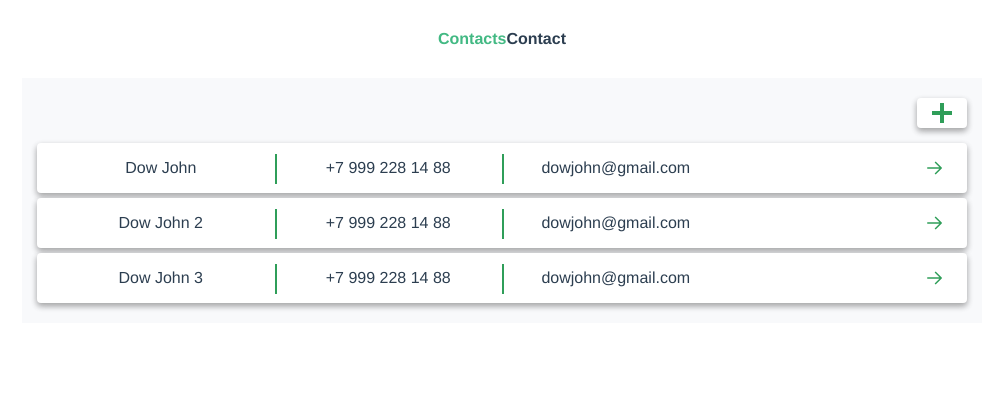
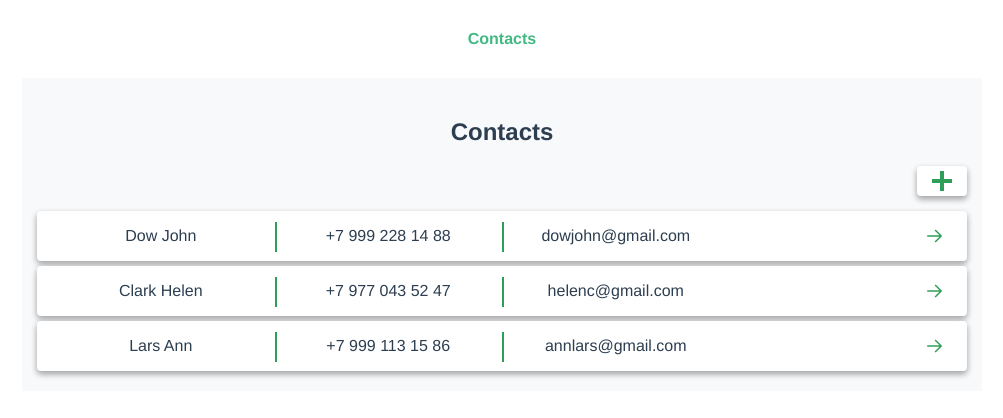
Before and after one commit to Senior-Pomidor/PhoneBook-Vue, a Vue app: page / in a window 1280 px wide. Shown: the top 418 px of the page, without its empty margins (138-1141 px from the left). Built offline with nearby package versions, Linux system fonts and the light colour scheme.

Commit message:
Добавлены заголовки на страницы

```diff
--- a/src/App.vue
+++ b/src/App.vue
@@ -2,7 +2,7 @@
   <div id="app">
     <div id="nav">
       <router-link to="/">Contacts</router-link>
-      <router-link :to="{name: 'Contact', params: {id: 'id'}}">Contact</router-link>
+      <!-- <router-link :to="{name: 'Contact', params: {id: 'id'}}">Contact</router-link> -->
     </div>
 
     <div class="container">
--- a/src/store/model.js
+++ b/src/store/model.js
@@ -5,14 +5,14 @@ export const contacts = [
 		phone: '+7 999 228 14 88',
 		email: 'dowjohn@gmail.com'
 	}, {
+		id: '3',
+		name: 'Clark Helen',
+		phone: '+7 977 043 52 47',
+		email: 'helenc@gmail.com'
+	}, {
 		id: '2',
-		name: 'Dow John 2',
-		phone: '+7 999 228 14 88',
-		email: 'dowjohn@gmail.com'
-	}, {
-		id: '3',
-		name: 'Dow John 3',
-		phone: '+7 999 228 14 88',
-		email: 'dowjohn@gmail.com'
+		name: 'Lars Ann',
+		phone: '+7 999 113 15 86',
+		email: 'annlars@gmail.com'
 	}
 ]
--- a/src/views/Contact.vue
+++ b/src/views/Contact.vue
@@ -1,5 +1,6 @@
 <template>
-	<div id="contact">
+	<section id="contact" class="section--contact">
+		<h1>{{ info.name }}</h1>
 		<form class="add-contact__form form-add" id="contact-form-add" @submit.prevent="updateInfo()">
 			<div class="form-add__input-field">
 				<a class="remove" @click.prevent="remove()"></a>
@@ -30,7 +31,7 @@
 				<button class="form-add__btn form-add__btn--submit" type="submit">Save info</button>
 			</div>
 		</form>
-	</div>
+	</section>
 </template>
 
 <script>
@@ -183,8 +184,12 @@ $primary-color-active: #55d486;
 }
 
 #contact {
-	border-radius: 2px;
+	// border-radius: 2px;
 	// margin: 0 auto;
+}
+
+.section--contact {
+	padding: 20px 0;
 }
 
 .remove {
--- a/src/views/Contacts.vue
+++ b/src/views/Contacts.vue
@@ -1,5 +1,6 @@
 <template>
   <section class="contacts">
+    <h1>Contacts</h1>
     <div class="contacts__action-btns">
       <button class="btn contacts__btn--add" @click.prevent="isOpenForm = true">
         <i class="btn__add-icon"></i>
```
